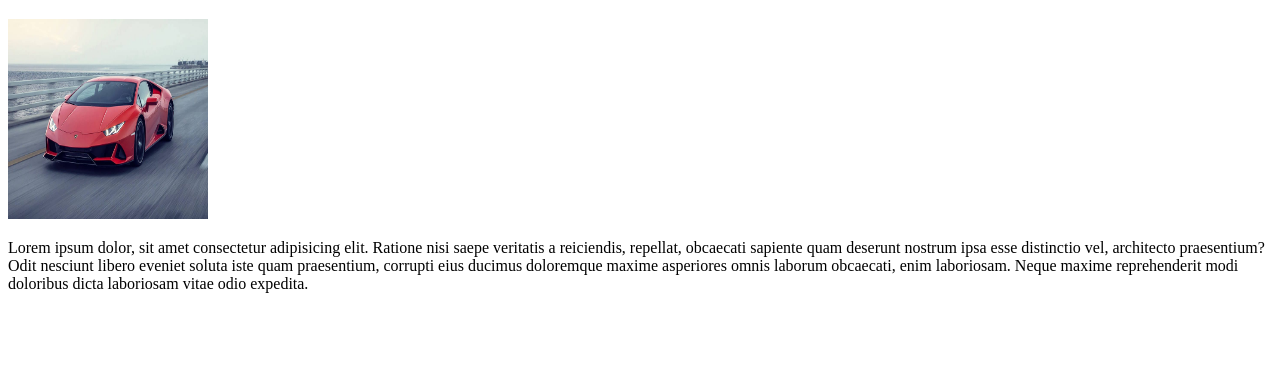
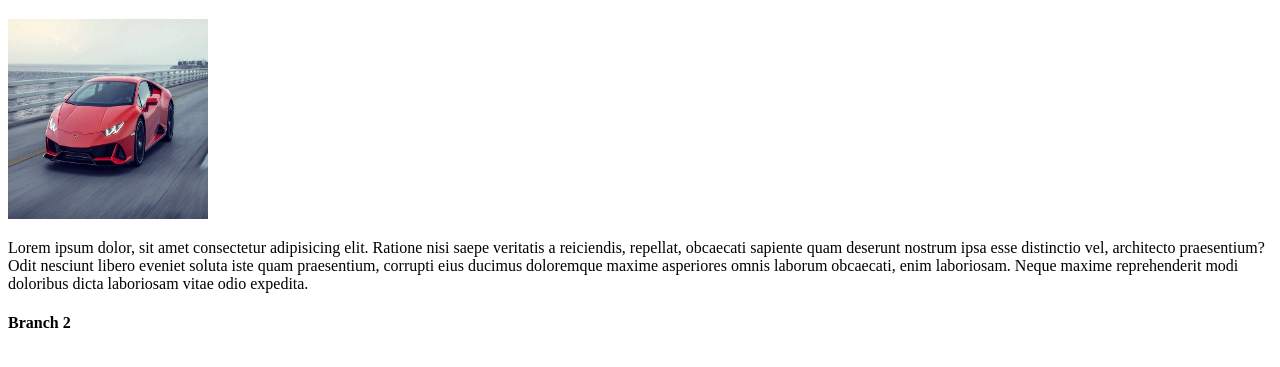
Before and after one commit to Aryankankurti/Github, a plain HTML site: page index.html in a window 1280 px wide. Shown: the part 61-428 px from the top of the page. Drawn offline with Linux system fonts and the light colour scheme.

Commit message:
added H2

```diff
--- a/index.html
+++ b/index.html
@@ -22,5 +22,7 @@
       Neque maxime reprehenderit modi doloribus dicta laboriosam vitae odio
       expedita.
     </p>
+
+    <h4>Branch 2</h4>
   </body>
 </html>
```
